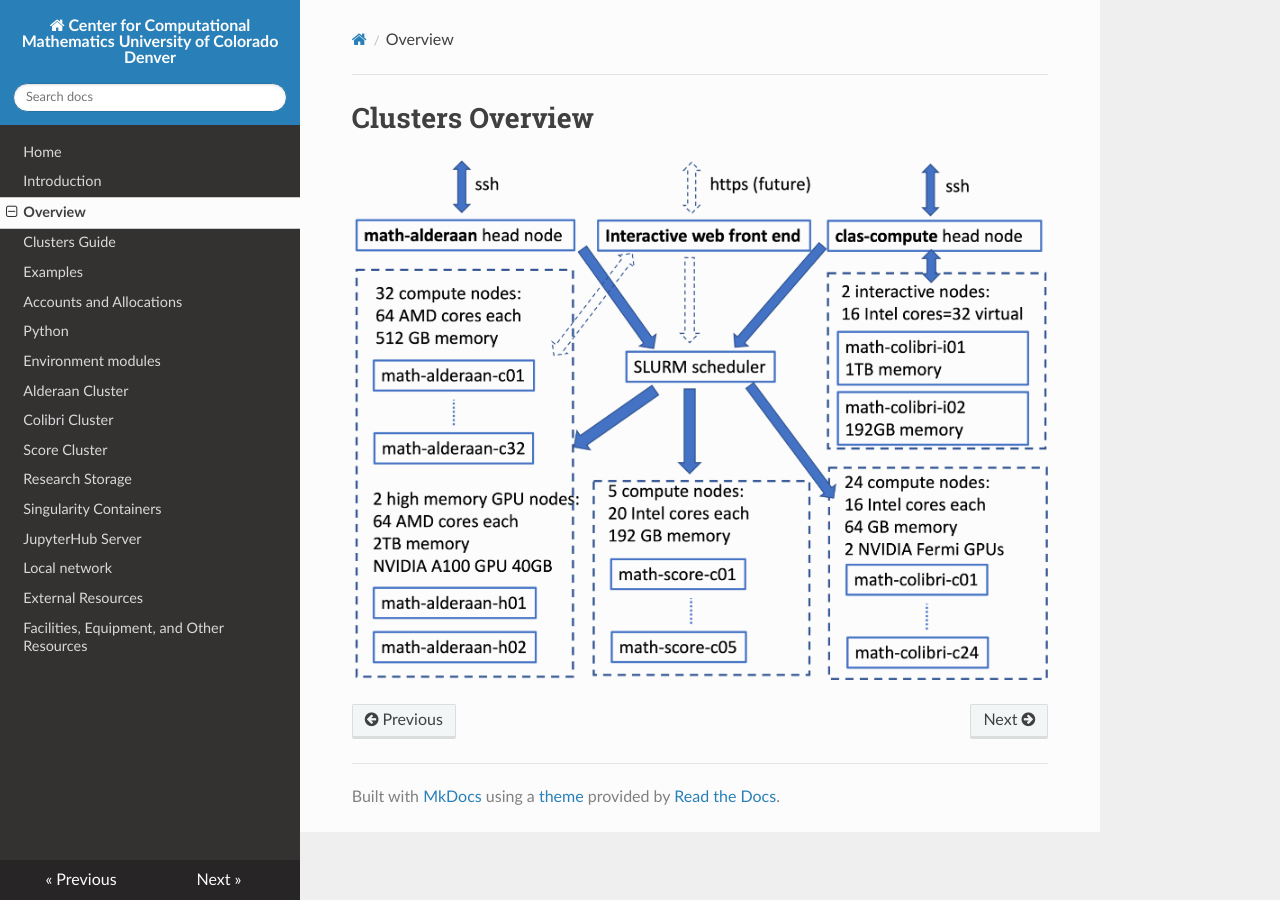
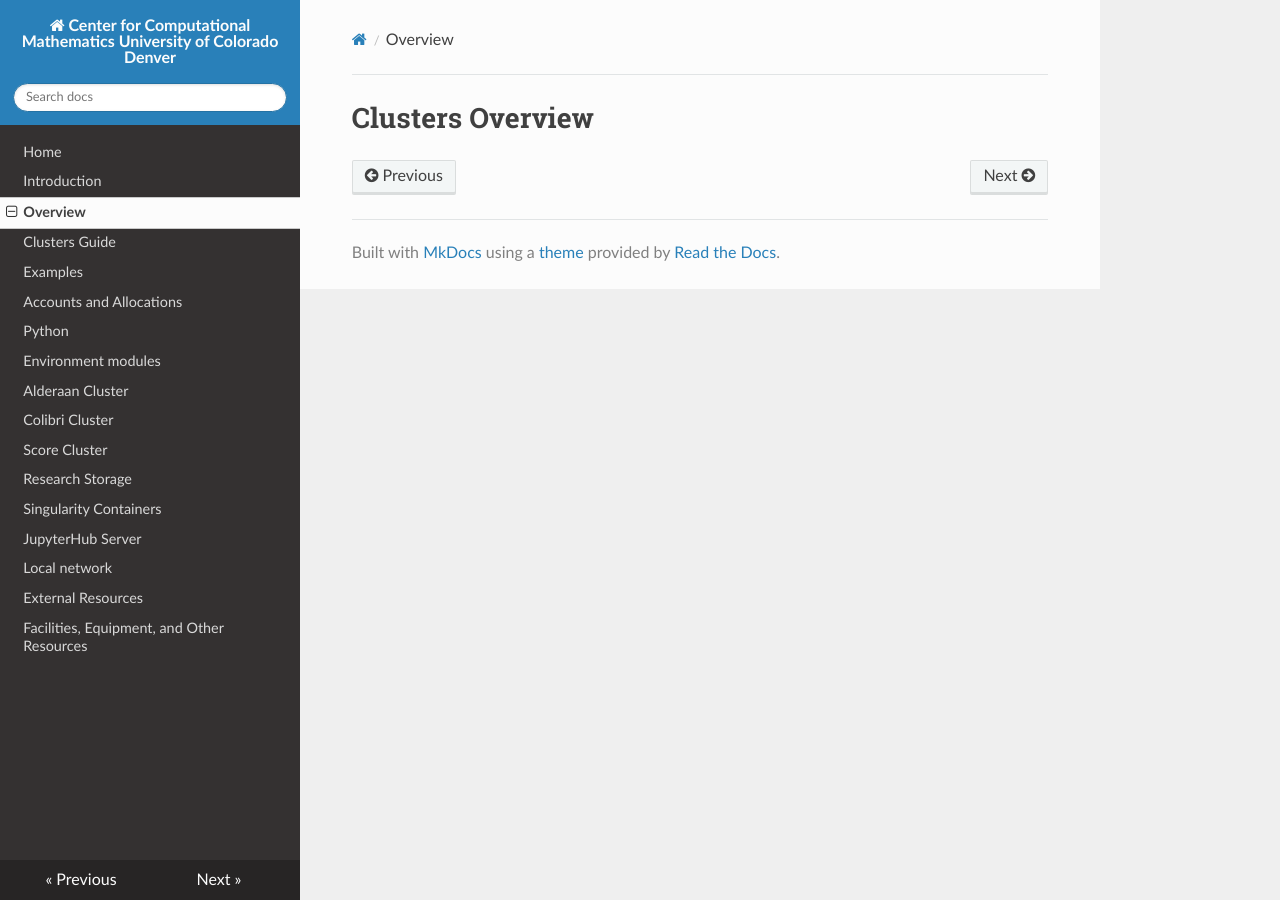
Before and after one commit to ccmucdenver/ccm-docs, an MkDocs documentation site: the page built from docs/overview.md, in a window 1280 px wide. Built offline with MkDocs 1.6.1, drawn with Linux system fonts in a browser that asks for light colours; nearby versions of some CDN libraries.

Commit message:
rm fig to reset

```diff
--- a/docs/overview.md
+++ b/docs/overview.md
@@ -1,2 +1 @@
 # Clusters Overview
-![clusters](img/clusters.png)
```
Also changed, not shown: docs/img/clusters.png (deleted).
